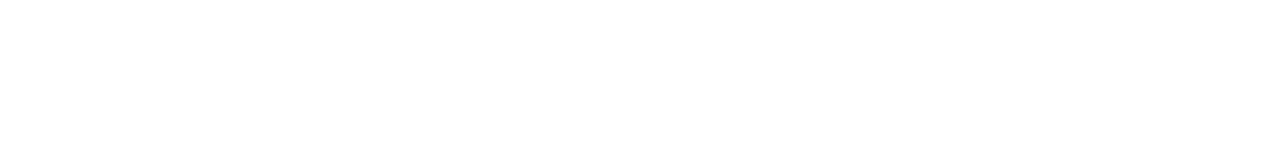
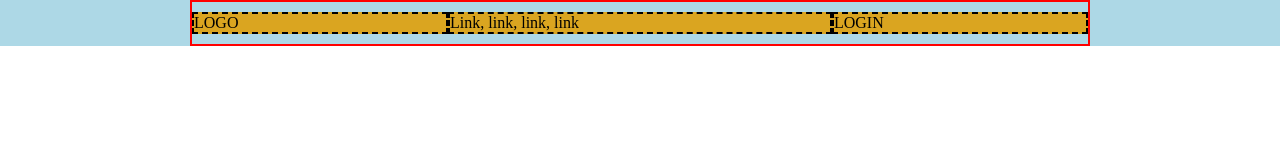
Before and after one commit to Brody14/htmlcss-struttura-discord, a plain HTML site: page index.html in a window 1280 px wide. Drawn offline with Linux system fonts and the light colour scheme.

Commit message:
FEAT first section header added + STYLE

```diff
--- a/css/style.css
+++ b/css/style.css
@@ -12,3 +12,32 @@ img {
     margin: 0 auto;
     max-width: 900px;
 }
+
+#debug section:first-child {
+    background-color: #ADD8E6;
+}
+
+#debug .container {
+    border: 2px solid red;
+}
+
+#debug [class^='col'] {
+    border: 2px dashed black;
+    background-color: #DAA520;
+}
+
+.row {
+    display: flex;
+}
+
+.row-cols-3 > .col {
+    flex-basis: calc(100% / 3)
+}
+
+.row-cols-3 > .col-50 {
+    flex-basis: 50%;
+}
+
+header .row-cols-3 {
+    padding: 10px 0;
+}
--- a/index.html
+++ b/index.html
@@ -5,13 +5,22 @@
     <meta http-equiv="X-UA-Compatible" content="IE=edge">
     <meta name="viewport" content="width=device-width, initial-scale=1.0">
     <title>Discord</title>
-    <link rel="stylesheet" href="css/style.css">
+    <link rel="stylesheet" href="./css/style.css">
 </head>
 <body id="debug">
 
     <!-- intestazione -->
     <header>
         <!-- sezione navbar e logo -->
+        <section>
+            <div class="container">
+                <div class="row row-cols-3">
+                    <div class="col logo">LOGO</div>
+                    <nav class="col col-50">Link, link, link, link</nav>
+                    <div class="col">LOGIN</div>
+                </div>
+            </div>
+        </section>
 
         <!-- sezione con immagine -->
 
```
